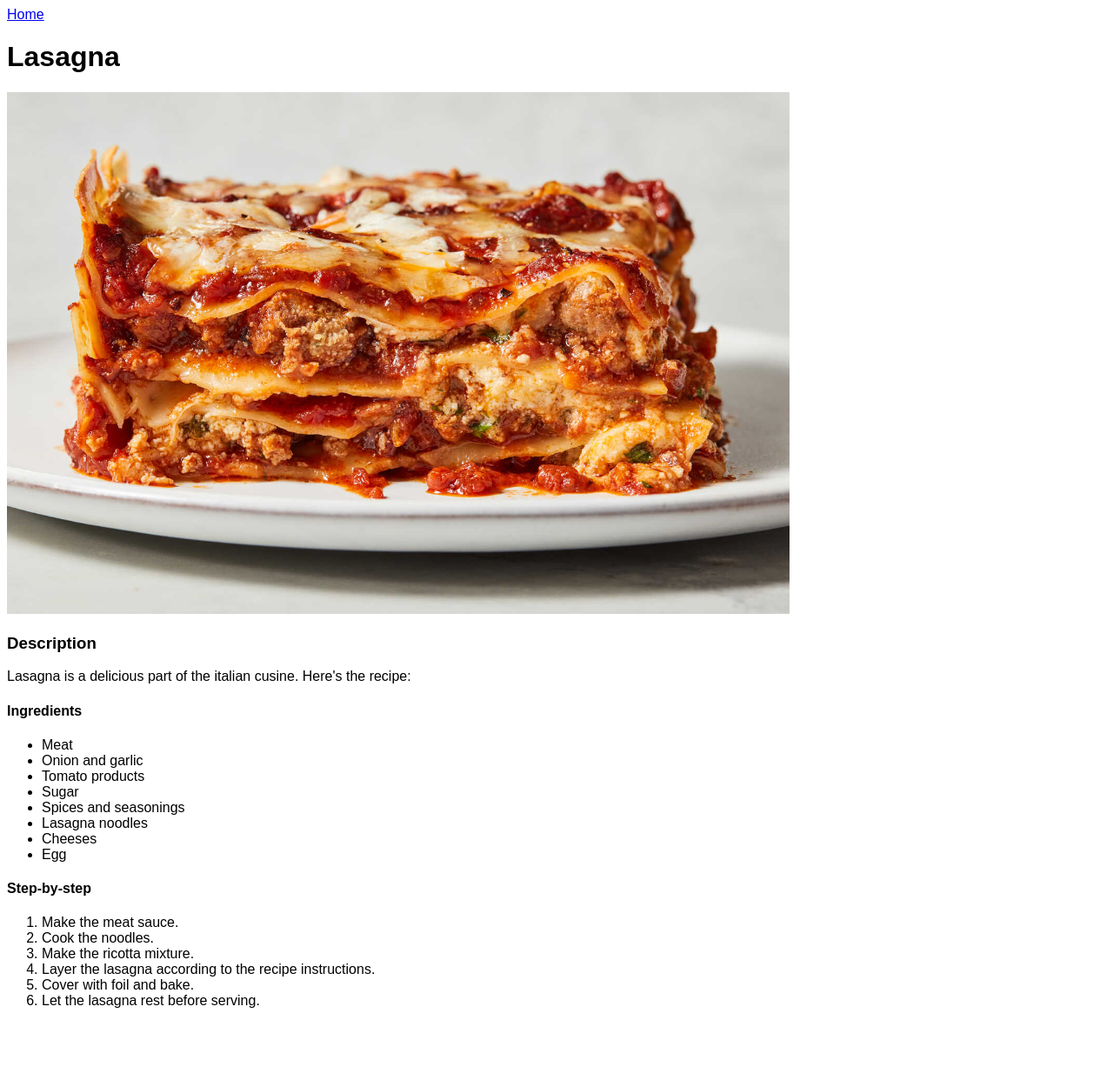
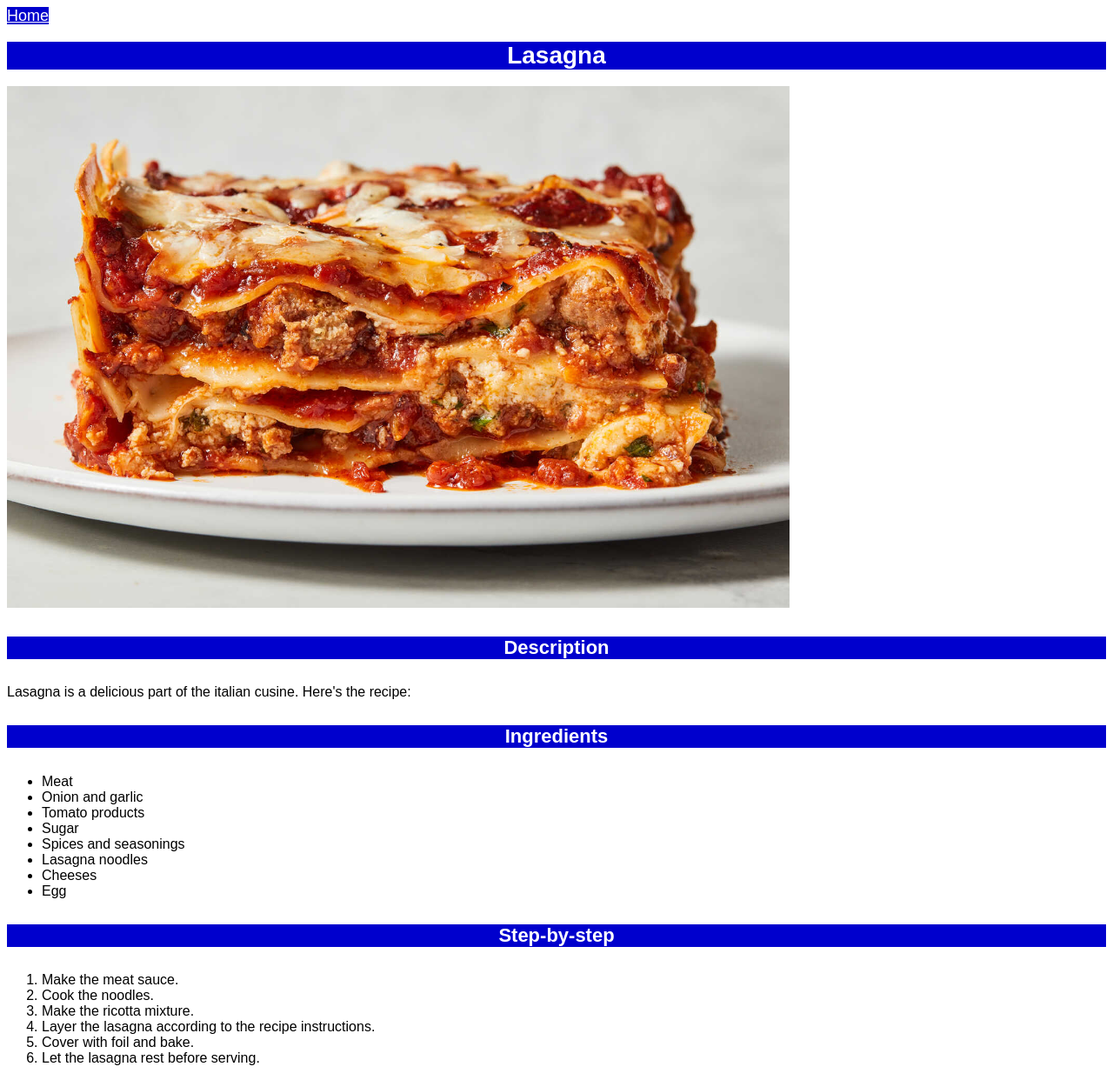
Before and after one commit to Froods/odin-recipes, a plain HTML site: page recipes/lasagna.html in a window 1280 px wide. Shown: the whole page at 87% size. Before the commit the page ends 1176 px from the top, so only its background shows below. Drawn offline with Linux system fonts and the light colour scheme.

Commit message:
Change css + recipe pages
Addded classes in recipe pages + changed description header from h3 to h4

Added new styling in css file

```diff
--- a/recipes/lasagna.html
+++ b/recipes/lasagna.html
@@ -7,15 +7,15 @@
 </head>
 
 <body>
-    <a href="../index.html">Home</a>
-    <h1>Lasagna</h1>
+    <a class="button" href="../index.html">Home</a>
+    <h1 class="header">Lasagna</h1>
 
     <img src="../images/Lasagna.jpg" alt="Picture of delicious lasagna" width="750" height="500">
 
-    <h3>Description</h3>
+    <h4 class="header small">Description</h4>
     <p>Lasagna is a delicious part of the italian cusine. Here's the recipe:</p>
 
-    <h4>Ingredients</h4>
+    <h4 class="header small">Ingredients</h4>
     <ul>
         <li>Meat</li>
         <li>Onion and garlic</li>
@@ -27,7 +27,7 @@
         <li>Egg</li>
     </ul>
 
-    <h4>Step-by-step</h4>
+    <h4 class="header small">Step-by-step</h4>
     <ol>
         <li>Make the meat sauce.</li>
         <li>Cook the noodles.</li>
--- a/styles/style.css
+++ b/styles/style.css
@@ -10,6 +10,11 @@
     color: white;
 }
 
+.header.small {
+    font-weight: 600;
+    font-size: 22px
+}
+
 .button {
     background-color: mediumblue;
     color: white;
```
Also changed, not shown: recipes/macaroni-and-cheese.html (+5 -5 lines), recipes/omelet.html (+5 -5 lines).
